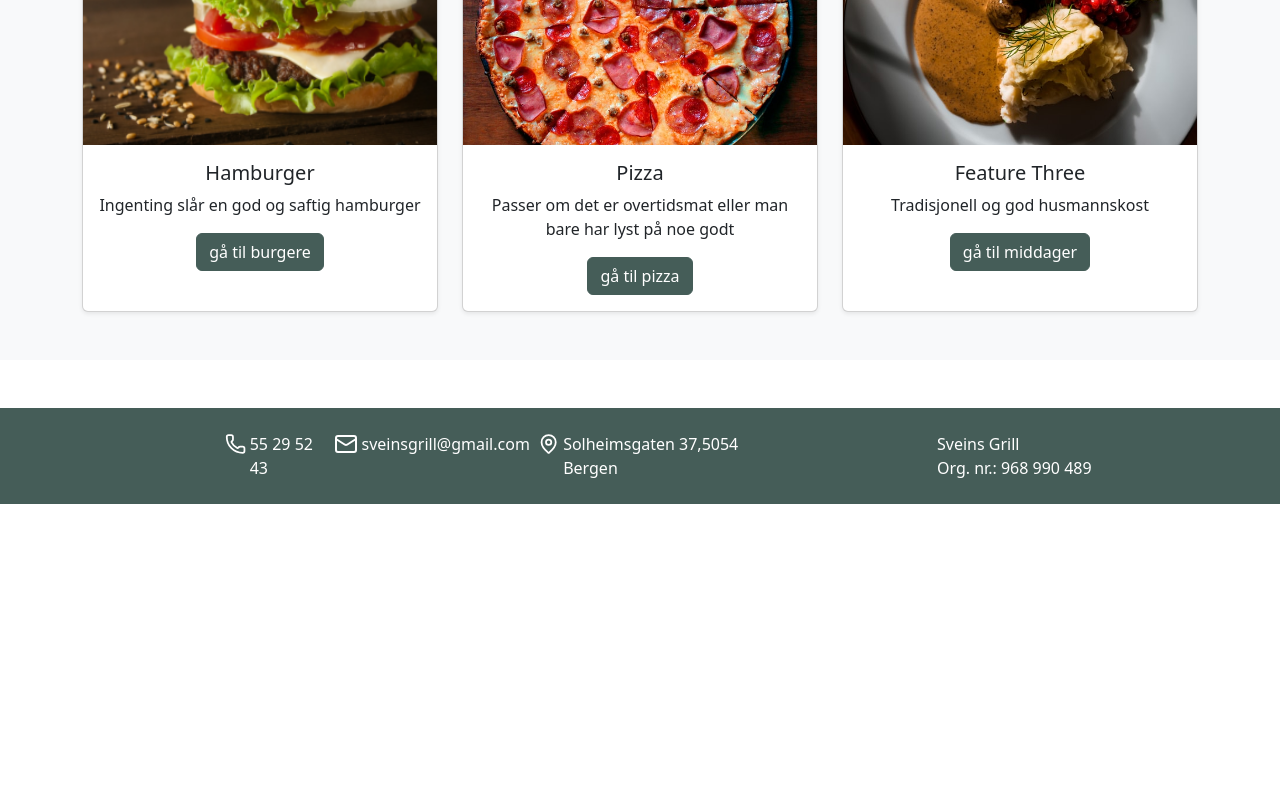
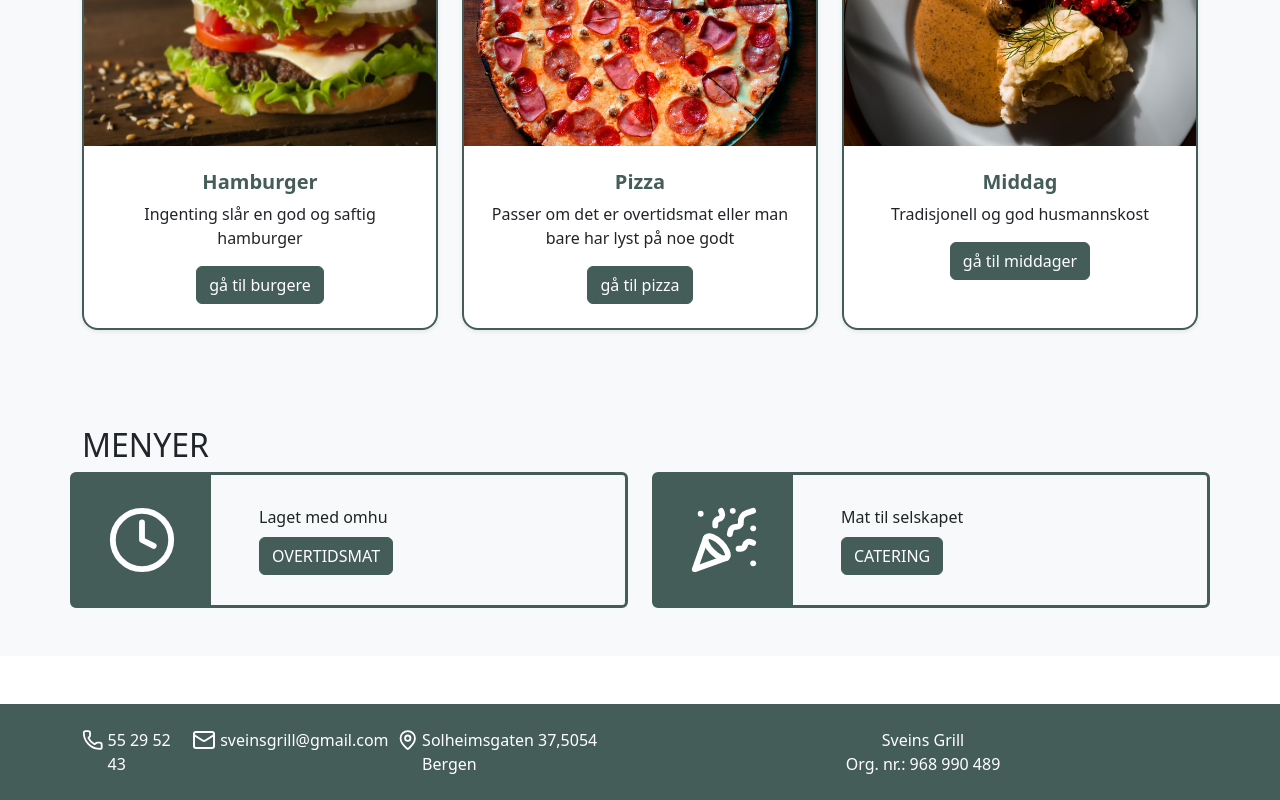
Before and after one commit to KityLinn/sveinsgrill, a React (Vite) app: page / in a window 1280 px wide. Shown: the part 1032-1832 px from the top of the page. Before the commit the page ends 1536 px from the top, so only its background shows below. Built offline with nearby package versions, Linux system fonts and the light colour scheme.

Commit message:
Meny section

```diff
--- a/src/App.jsx
+++ b/src/App.jsx
@@ -2,6 +2,7 @@ import Header from "./components/Header.jsx";
 import Footer from "./components/Footer.jsx";
 import Herosection from "./components/Herosection.jsx"
 import Favoritter from "./components/Favorittersection.jsx"
+import Meny from "./components/Menysection.jsx"
 import './App.css'
 
 function App() {
@@ -13,7 +14,7 @@ function App() {
       <main className="flex-grow-1">
         <Herosection />
         <Favoritter />
-
+        <Meny />
       </main>
       <Footer />
     </>
--- a/src/components/Favorittersection.jsx
+++ b/src/components/Favorittersection.jsx
@@ -21,7 +21,7 @@ export default function Favoritter() {
     },
     {
       img: middag,
-      title: "Feature Three",
+      title: "Middag",
       text: "Tradisjonell og god husmannskost",
       link: "#",
       gåtil: "gå til middager"
@@ -34,11 +34,11 @@ export default function Favoritter() {
       <Container>
         <Row className="g-4">
           {features.map((feature, index) => (
-            <Col key={index} md={4} sm={12}>
+            <Col key={index} lg={4} sm={12}>
               <Card className="feature-card h-100 text-center shadow-sm flex-fill">
                 <Card.Img variant="top" src={feature.img} alt={feature.title} />
                 <Card.Body>
-                  <Card.Title>{feature.title}</Card.Title>
+                  <Card.Title className="text-primary fw-bold">{feature.title}</Card.Title>
                   <Card.Text>{feature.text}</Card.Text>
                   <Button variant="primary" href={feature.link}>
                     {feature.gåtil}
--- a/src/components/Footer.jsx
+++ b/src/components/Footer.jsx
@@ -5,8 +5,8 @@ export default function Footer() {
   return (
     <footer className="bg-primary text-white py-4 mt-5" id="footer">
       <Container>
-        <Row className="align-items-center">
-          <Col md={6} className="d-flex justify-content-center gap-2 ms-auto">
+        <Row className="align-items-center g-3">
+          <Col xs={12} lg={6}  className="d-flex justify-content-center gap-2 ms-auto">
             <a
               href=""
               className="text-white text-decoration-none link-light d-flex flex-row gap-1"
@@ -29,7 +29,7 @@ export default function Footer() {
               <span>Solheimsgaten 37,5054 Bergen</span>
             </a>
           </Col>
-          <Col md={3} className=" ms-auto">
+          <Col xs={12} lg={6} className="text-center">
             <p className="mb-0">Sveins Grill</p>
             <p className="mb-0">Org. nr.: 968 990 489</p>
           </Col>
--- a/src/components/Herosection.jsx
+++ b/src/components/Herosection.jsx
@@ -8,7 +8,7 @@ export default function Herosection() {
     <section className="hero-banner">
       <Container fluid className="h-100 align-items-center">
         <Row className="h-100 align-items-center">
-          <Col md={6} className="text-box p-5">
+          <Col xs={6} className="text-box p-5">
             <h1 className="display-4 fw-bold text-white">Sveins grill</h1>
             <p className="text-white">
              Byens beste overtidsmat
--- /dev/null
+++ b/src/components/Menysection.jsx
@@ -0,0 +1,38 @@
+import { Container, Row, Col, Card, Button } from "react-bootstrap";
+import { Clock, PartyPopper } from "lucide-react";
+
+export default function Meny() {
+  return (
+    <>
+      <section className="features-section py-5">
+        <Container>
+            <h2>MENYER</h2>
+          <Row className="g-5">
+            <Col xs={12} md={6}>
+              <div className="border-primary border border-3 row rounded">
+                <div className="col-3 d-flex align-items-center justify-content-center bg-primary" style={{height: "130px"}}>
+                  <Clock size={70} color="white" />
+                </div>
+                <div className="col-9 justify-content-center d-flex flex-column gap-2 ps-5">
+                  <div><span className="text-primary-emphasis">Laget med omhu</span></div>
+                  <div><Button>OVERTIDSMAT</Button></div>
+                </div>
+              </div>
+            </Col>
+            <Col xs={12} md={6}>
+              <div className=" border-primary border border-3 rounded align-items-center row">
+                <div className="col-3 d-flex align-items-center justify-content-center bg-primary" style={{height: "130px"}}>
+                  <PartyPopper size={70} color="white" />
+                </div>
+                <div className="col-9 justify-content-center d-flex flex-column gap-2 ps-5">
+                  <div><span className="text-primary-emphasis">Mat til selskapet</span></div>
+                  <div><Button>CATERING</Button></div>
+                </div>
+              </div>
+            </Col>
+          </Row>
+        </Container>
+      </section>
+    </>
+  );
+}
--- a/src/scss/index.scss
+++ b/src/scss/index.scss
@@ -1,7 +1,7 @@
 @import url('https://fonts.googleapis.com/css2?family=Overpass:ital,wght@0,100..900;1,100..900&display=swap');
 @import url('https://fonts.googleapis.com/css2?family=Overpass:ital,wght@0,100..900;1,100..900&family=Roboto:ital,wght@0,100..900;1,100..900&display=swap');
 
-
+//offcanvas styling
 $offcanvas-horizontal-width: 200px;
 
 .offcanvas {
@@ -10,6 +10,7 @@ $offcanvas-horizontal-width: 200px;
   background-color: #455d58 !important;
 }
 
+//linkhover effect
 .link-hover {
   display: inline-block;
   position: relative;
@@ -34,7 +35,7 @@ $offcanvas-horizontal-width: 200px;
   transform-origin: bottom left;
 }
 
-// hero section
+// hero section styling
 
 .hero-banner {
   background-image: url("../assets/hamburger-fries.png");
@@ -57,7 +58,7 @@ $offcanvas-horizontal-width: 200px;
 }
 
 .text-box {
-  background-color: rgba(0, 0, 0, 0.55); /* semi-transparent background */
+  background-color: rgba(0, 0, 0, 0.55);
   border-radius: 10px;
   max-width: 550px;
   margin-left: 3rem;
@@ -74,21 +75,21 @@ $offcanvas-horizontal-width: 200px;
   }
 }
 
-// favoritter
+// favoritter styling
 .features-section {
   background-color: #f8f9fa; /* light gray background */
 }
 
 .feature-card {
-  border: none;
-  border-radius: 16px;
-  overflow: hidden;
+  border: 2px solid #455d58 !important;
+  border-radius: 16px !important;
+  overflow: hidden !important;
   transition: transform 0.3s ease, box-shadow 0.3s ease;
 }
 
 .feature-card:hover {
-  transform: translateY(-5px);
-  box-shadow: 0 10px 20px rgba(0, 0, 0, 0.15);
+  transform: translateY(-10px);
+  box-shadow: 0 10px 20px rgba(0, 0, 0, 0.20) !important;
 }
 
 .feature-card img {
@@ -97,7 +98,7 @@ $offcanvas-horizontal-width: 200px;
 }
 
 .card-body {
-  padding: 1.5rem;
+  padding: 1.5rem !important;
 }
 
 
```
